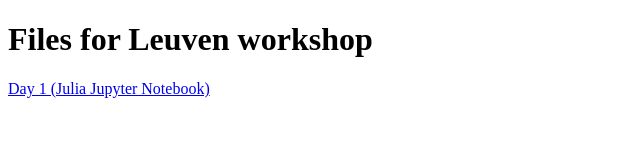
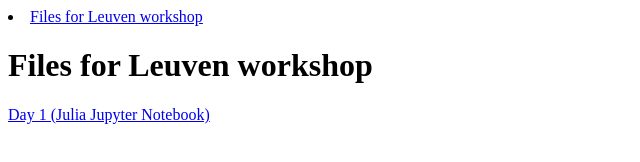
Before and after one commit to gaston-mullin/kuleuven-code, a plain HTML site: page index.html in a window 1280 px wide. Shown: the whole page, without its empty margins (0-640 px from the left). Drawn offline with Linux system fonts and the light colour scheme.

Commit message:
Update index.html

```diff
--- a/index.html
+++ b/index.html
@@ -1,6 +1,9 @@
 <!DOCTYPE html>
 <html>
 <body>
+<li class="masthead__menu-item">
+          <a href="gmullin-tiu.github.io/teaching.html">Files for Leuven workshop</a>
+</li>
 <h1>Files for Leuven workshop</h1>
 <a href="https://github.com/gmullin-tiu/gmullin-tiu.github.io/blob/6f87cf11ef138d6b8d5865600a80931f1120408f/Day1%20-%20BusEngine.ipynb">Day 1 (Julia Jupyter Notebook) </a>
 </body>
```
